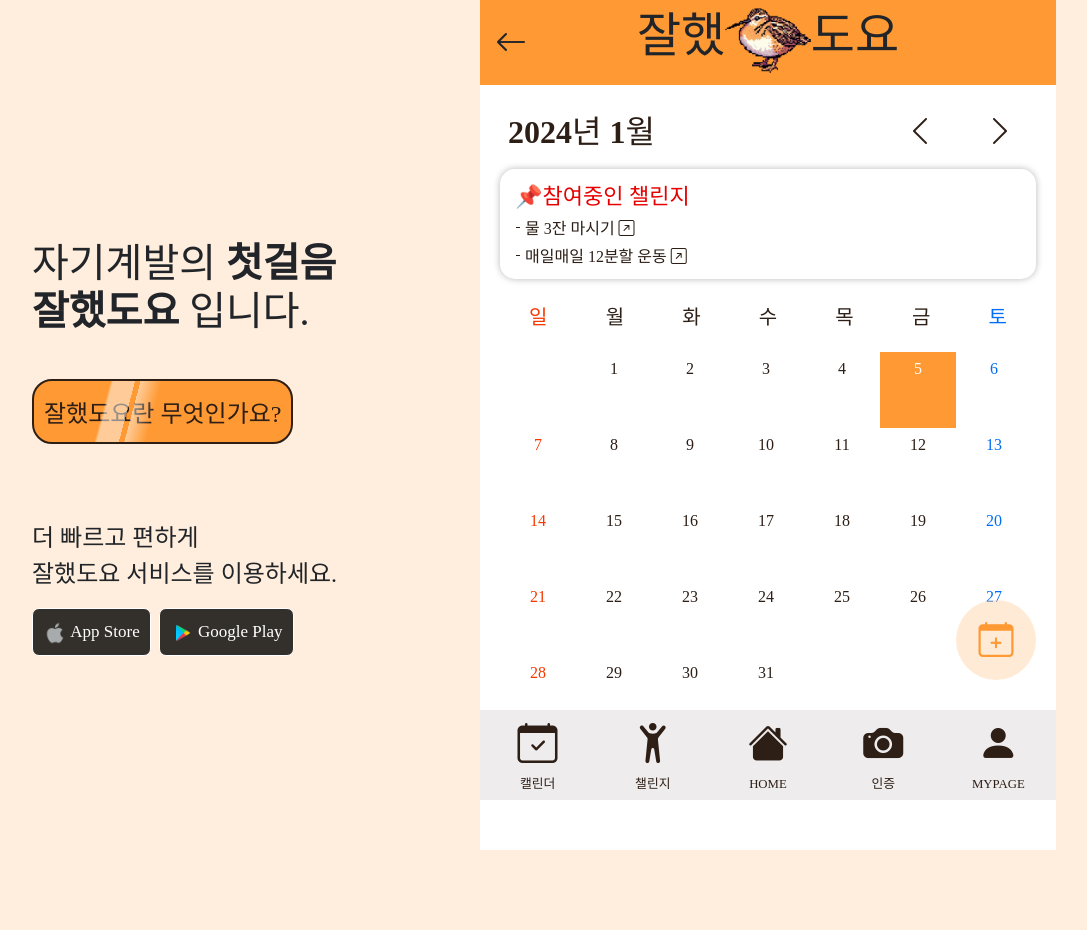
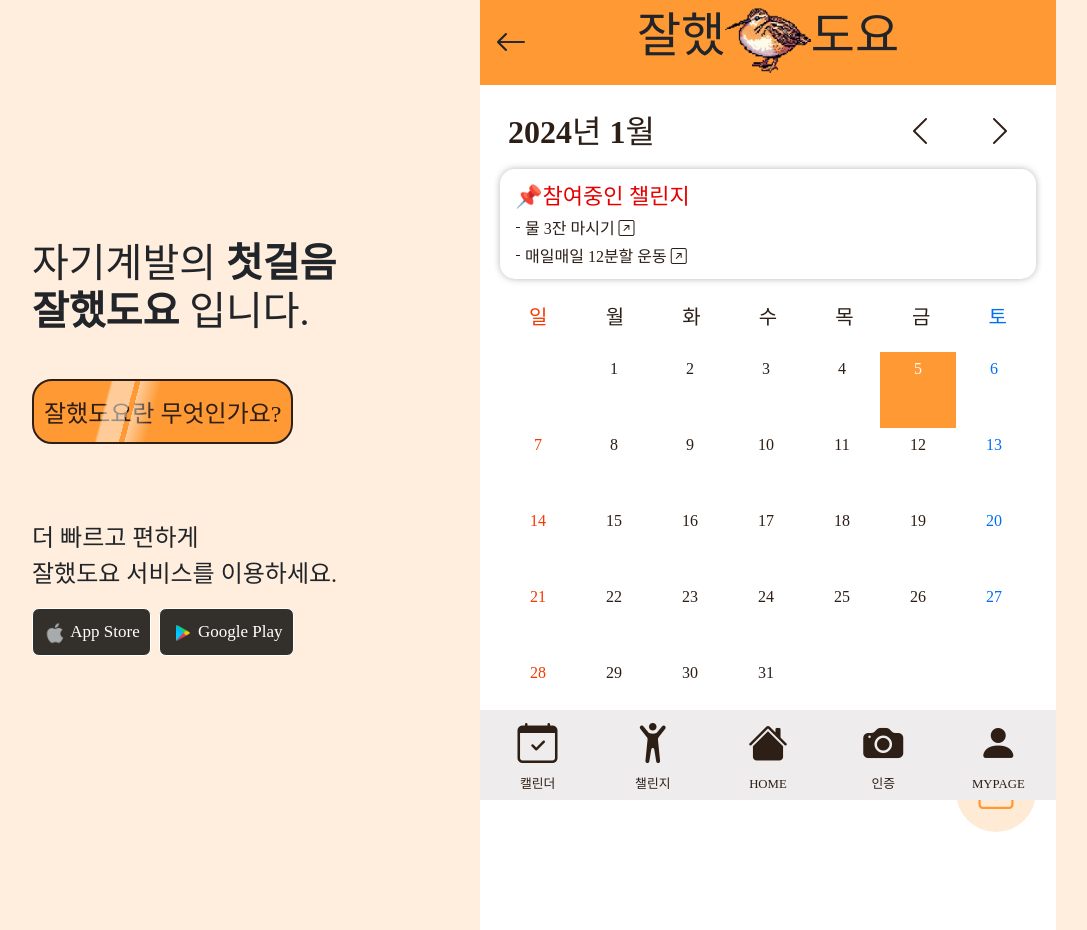
Before and after one commit to hambltr/project-GJDY, a plain HTML site: page 2.7_Calendar.html in a window 1280 px wide. Shown: the whole page, without its empty margins (160-1247 px from the left). Before the commit the page ends 850 px from the top, so only its background shows below. Drawn offline with nearby package versions, Linux system fonts and the light colour scheme; a web font is replaced by a local one.

Commit message:
btn 위치 수정

```diff
--- a/Calendar.css
+++ b/Calendar.css
@@ -228,8 +228,8 @@ li {
 .new_schedule button {
     width: 80px;
     height: 80px;
-    position: Absolute;
-    bottom:120px;
+    position: relative;
+    bottom:0px;
     right:20px;
     padding-top: 5px;
     background-color: rgba(255, 214, 173, 0.5);
```
